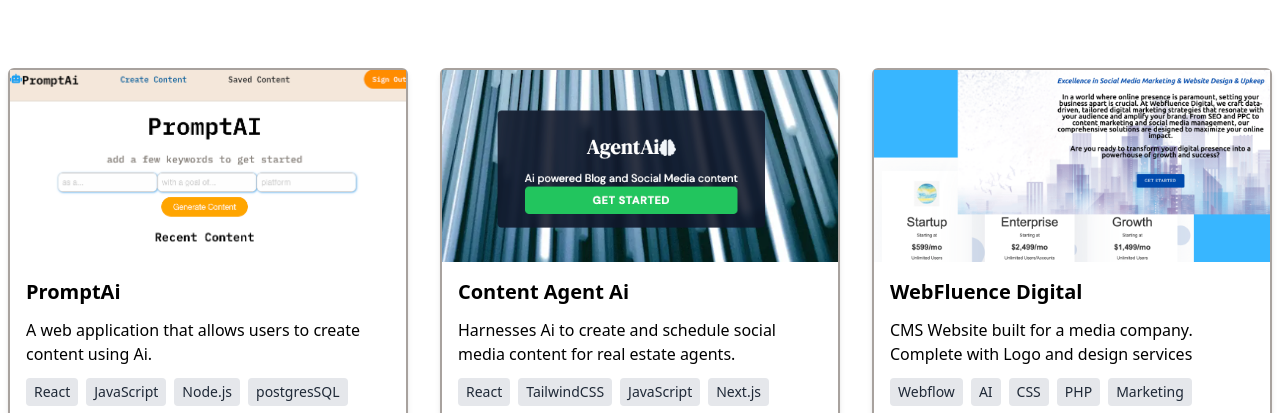
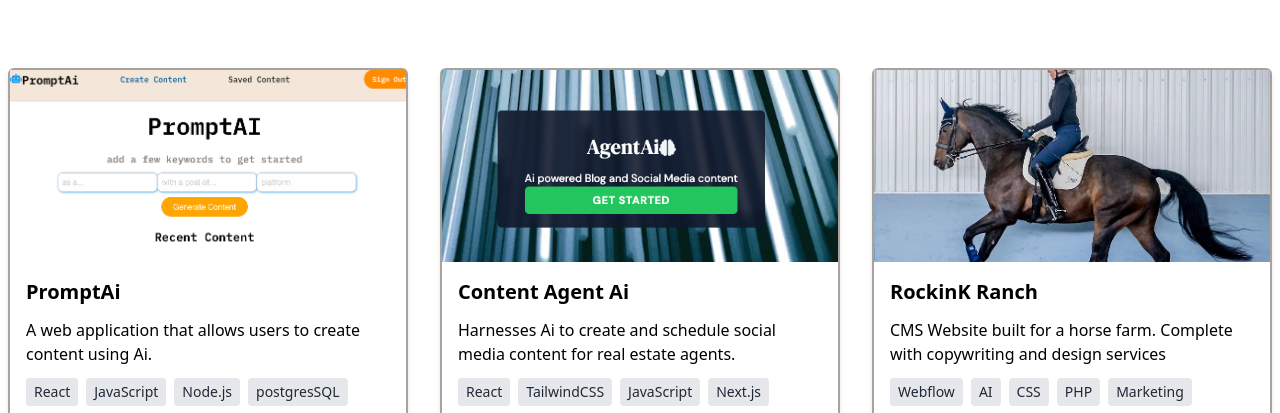
Before and after one commit to jarrodkohl/minimalist, a React (Vite) app: page / in a window 1280 px wide. Shown: the part 732-1145 px from the top of the page. Built offline with nearby package versions, Linux system fonts and the light colour scheme.

Commit message:
websiteupdates

```diff
--- a/src/data/portfolio.js
+++ b/src/data/portfolio.js
@@ -16,11 +16,11 @@
     id: 2,
   },
   {
-    title: "WebFluence Digital",
-    subtitle: "CMS Website built for a media company. Complete with Logo and design services",
-    imgUrl: "assets/Webfluence.png",
+    title: "RockinK Ranch",
+    subtitle: "CMS Website built for a horse farm. Complete with copywriting and design services",
+    imgUrl: "assets/heidi.jpeg",
     stack: ["Webflow", "AI", "CSS", "PHP", "Marketing"],
-    link: "http://webfluencedigital.org/",
+    link: "https://www.rockinkohio.com/",
     id: 3,
   },
 ]
```
Also changed, not shown: public/assets/heidi.jpeg (added).
